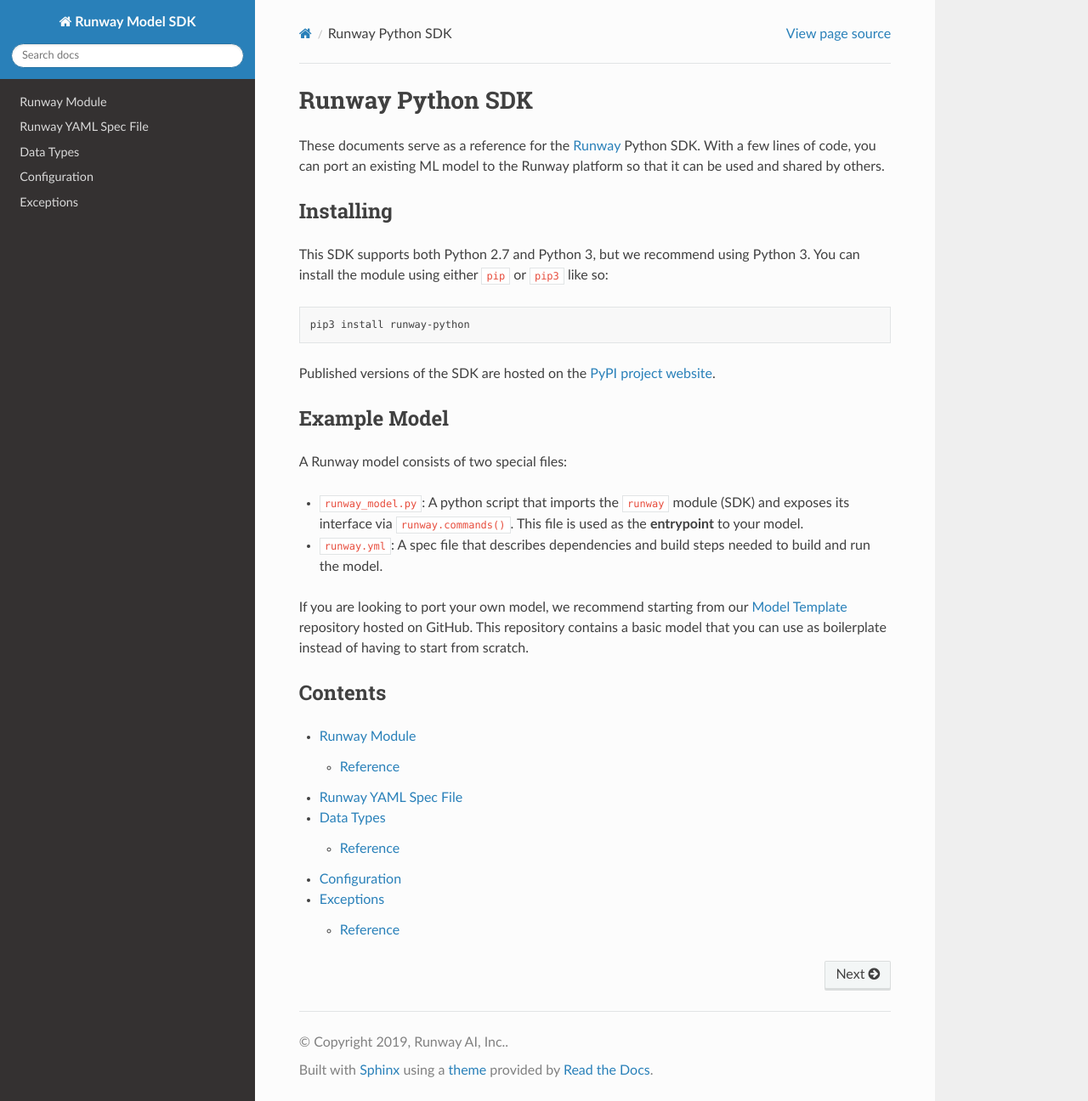
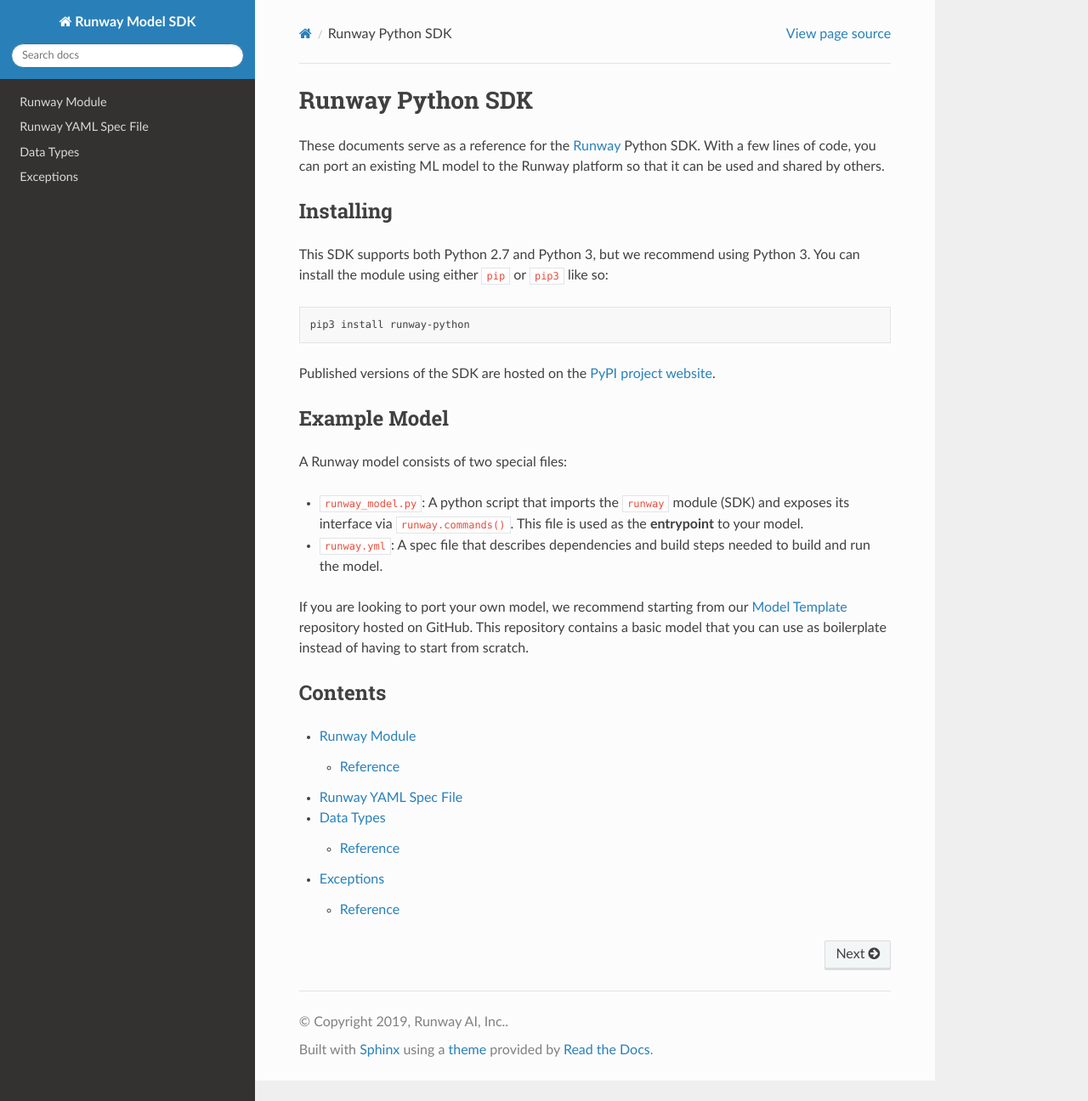
Before and after one commit to runwayml/model-sdk, a Sphinx documentation site: the page built from docs/source/index.md, in a window 1280 px wide and 1296 px high. Shown: the whole window at 85% size. Built offline with Sphinx 7.4.7 and the Read the Docs theme 2.0.0, drawn with Linux system fonts in a browser that asks for light colours.

Commit message:
Remove unused configuration page.

````diff
--- a/docs/source/index.md
+++ b/docs/source/index.md
@@ -32,6 +32,5 @@
     Runway Module <runway_module>
     Runway YAML Spec File <runway_spec_file>
     Data Types <data_types>
-    Configuration <configuration>
     Exceptions <exceptions>
 ```
````
Also changed, not shown: docs/source/configuration.md (deleted, +0 -1 lines).
